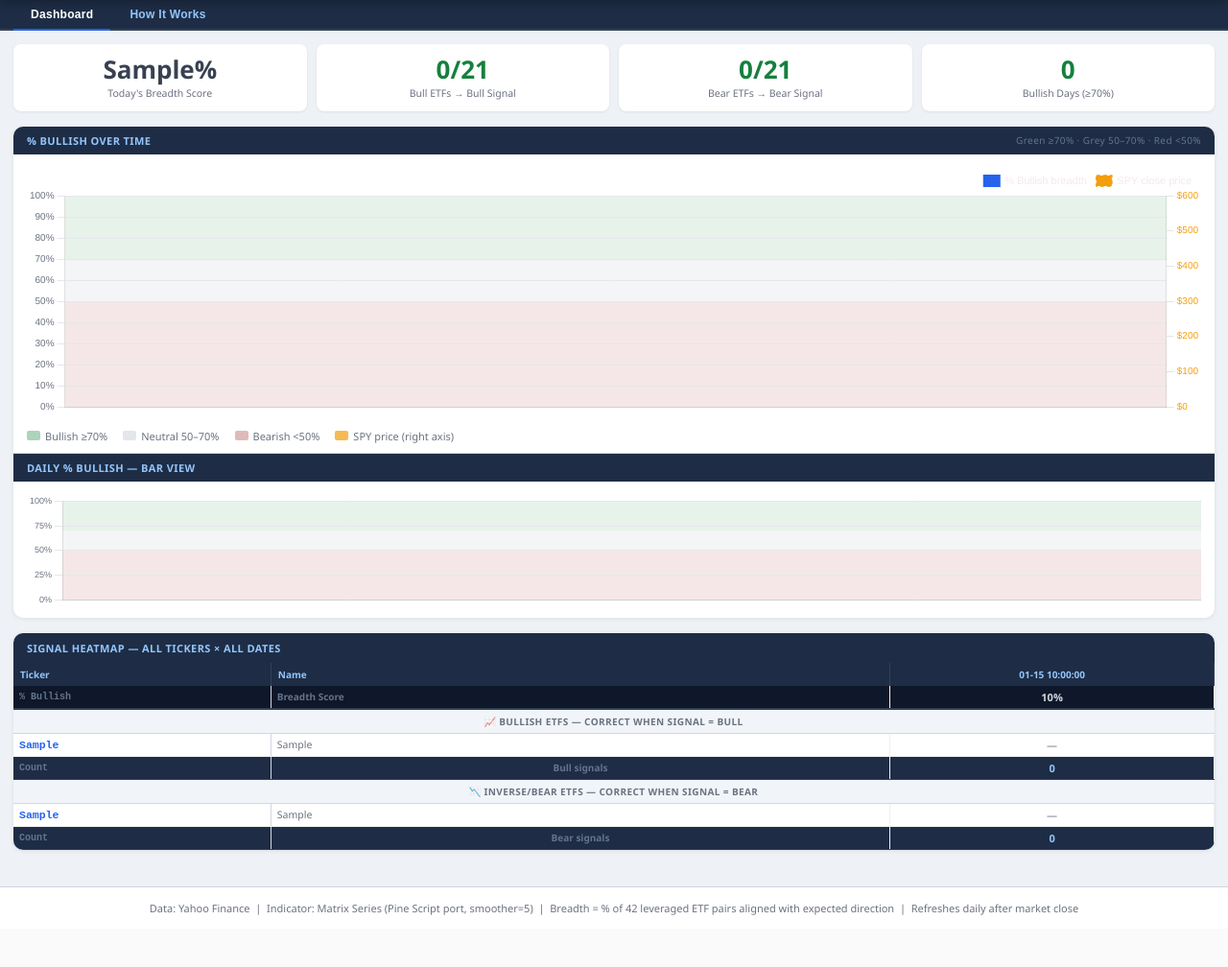
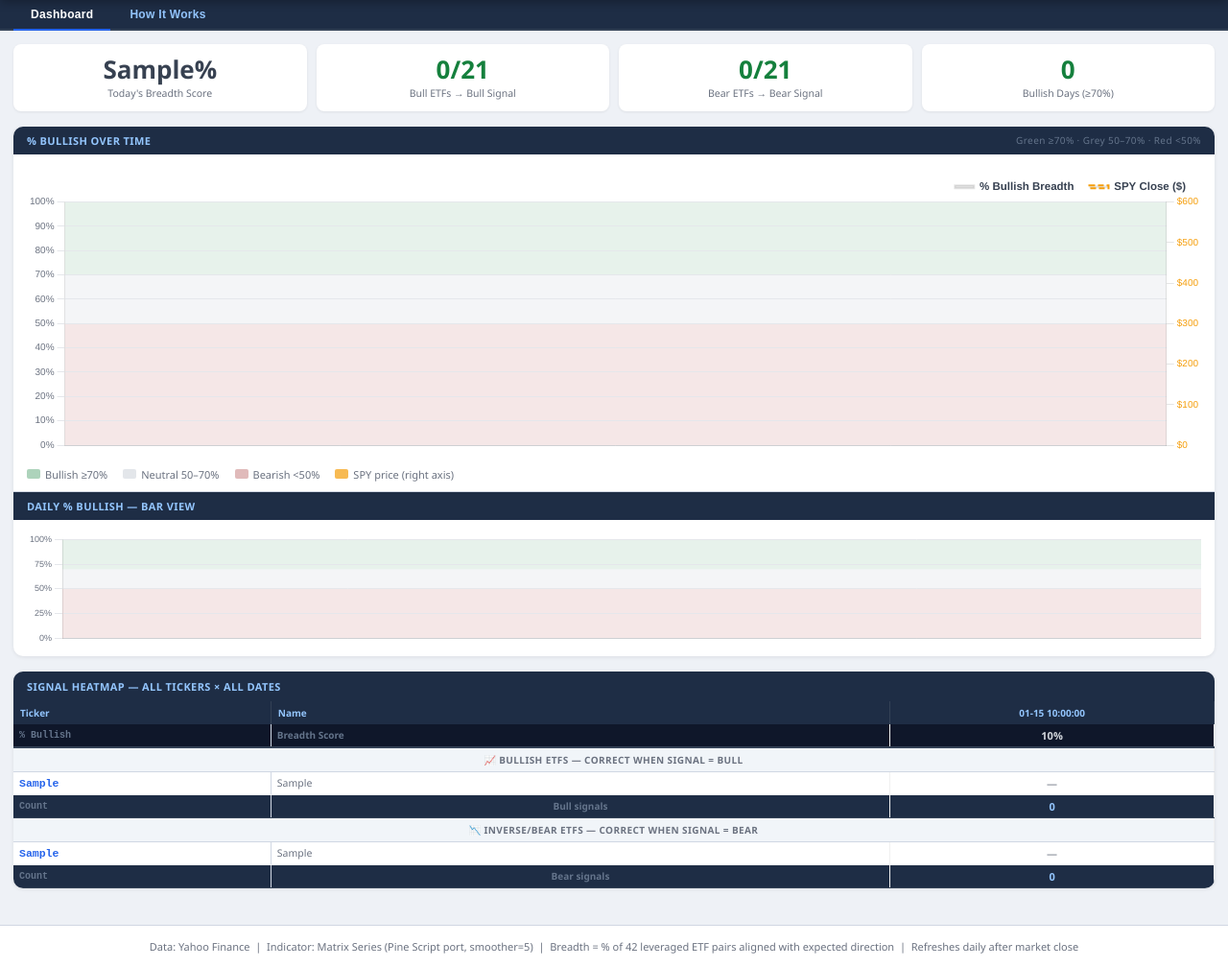
Before and after one commit to Jamesm2009/breadth-dashboard, a Flask app: template templates/index.html in a window 1280 px wide. Shown: the part 58-1066 px from the top of the page at 96% size. Before the commit the page ends 1012 px from the top, so only its background shows below. Run offline with Flask 3, Linux system fonts and the light colour scheme; the template is opened without the code that fills it: most values are stand-ins (such as "Sample title", 1, 10 or a date in 2020).

Commit message:
Update index.html

```diff
--- a/templates/index.html
+++ b/templates/index.html
@@ -110,7 +110,7 @@ header {
 .chart-body { padding: 12px 14px 8px; }
 
 /* ── Line chart ── */
-#chart-wrap { position: relative; height: 260px; }
+#chart-wrap { position: relative; height: 300px; }
 canvas#breadth-chart { width: 100% !important; height: 100% !important; }
 
 .zone-legend {
@@ -600,7 +600,7 @@ new Chart(lineCtx, {
     datasets: [
       // Breadth % (left axis)
       {
-        label: '% Bullish',
+        label: '% Bullish Breadth',
         data: values,
         yAxisID: 'y',
         borderWidth: 2,
@@ -614,12 +614,12 @@ new Chart(lineCtx, {
       },
       // SPY close price (right axis)
       {
-        label: 'SPY',
+        label: 'SPY Close ($)',
         data: spyValues,
         yAxisID: 'ySpy',
         borderColor: '#f59e0b',
-        borderWidth: 1.5,
-        borderDash: [4, 3],
+        borderWidth: 2,
+        borderDash: [6, 3],
         pointRadius: 0,
         fill: false,
         tension: 0.2,
@@ -636,19 +636,18 @@ new Chart(lineCtx, {
         position: 'top',
         align: 'end',
         labels: {
-          boxWidth: 16, font: { size: 11 }, color: '#6b7280',
-          generateLabels: chart => [
-            { text: '% Bullish breadth', strokeStyle: '#2563eb', fillStyle: '#2563eb', lineWidth: 2 },
-            { text: 'SPY close price', strokeStyle: '#f59e0b', fillStyle: '#f59e0b', lineWidth: 1.5, lineDash: [4,3] },
-          ]
+          boxWidth: 20, boxHeight: 3, padding: 16,
+          font: { size: 11.5, weight: '600' },
+          color: '#374151',
+          usePointStyle: false,
         }
       },
       tooltip: {
         callbacks: {
-          label: c => c.dataset.label === 'SPY'
+          label: c => c.dataset.label.includes('SPY')
             ? `SPY $${c.parsed.y}`
             : `${c.parsed.y}% bullish`,
-          afterLabel: c => c.dataset.label === 'SPY' ? '' :
+          afterLabel: c => c.dataset.label.includes('SPY') ? '' :
             c.parsed.y >= 70 ? '▲ Bullish regime' : c.parsed.y < 50 ? '▼ Bearish regime' : '◆ Neutral'
         }
       }
```
